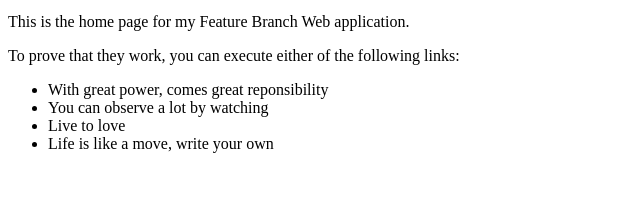
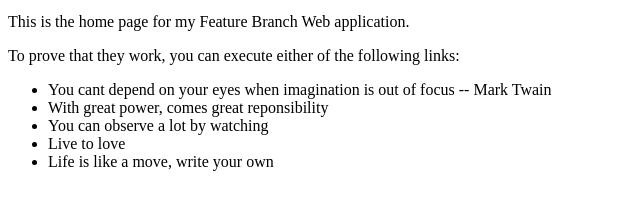
Before and after one commit to timothymuchena/0main_openSAP_repo, a plain HTML site: page index.html in a window 1280 px wide. Shown: the part 93-302 px from the top of the page, without its empty margins (0-640 px from the left). Drawn offline with Linux system fonts and the light colour scheme.

Commit message:
Mark Twain

```diff
--- a/index.html
+++ b/index.html
@@ -19,6 +19,7 @@
     <p>This is the home page for my Feature Branch Web application. </p>
     <p>To prove that they work, you can execute either of the following links:
     <ul>
+      <li>You cant depend on your eyes when imagination is out of focus -- Mark Twain</li>
       <li>With great power, comes great reponsibility</li>
       <li>You can observe a lot by watching</li>
       <li>Live to love</li>
```
